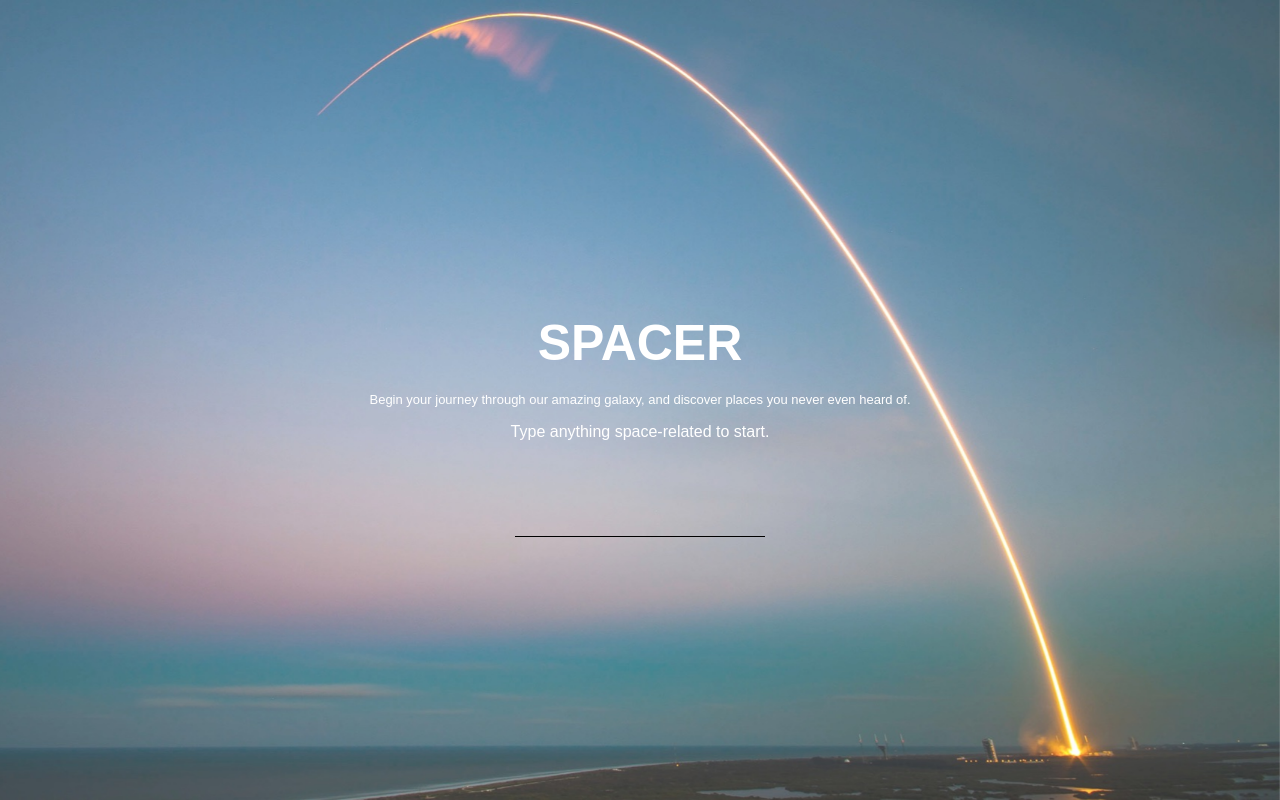
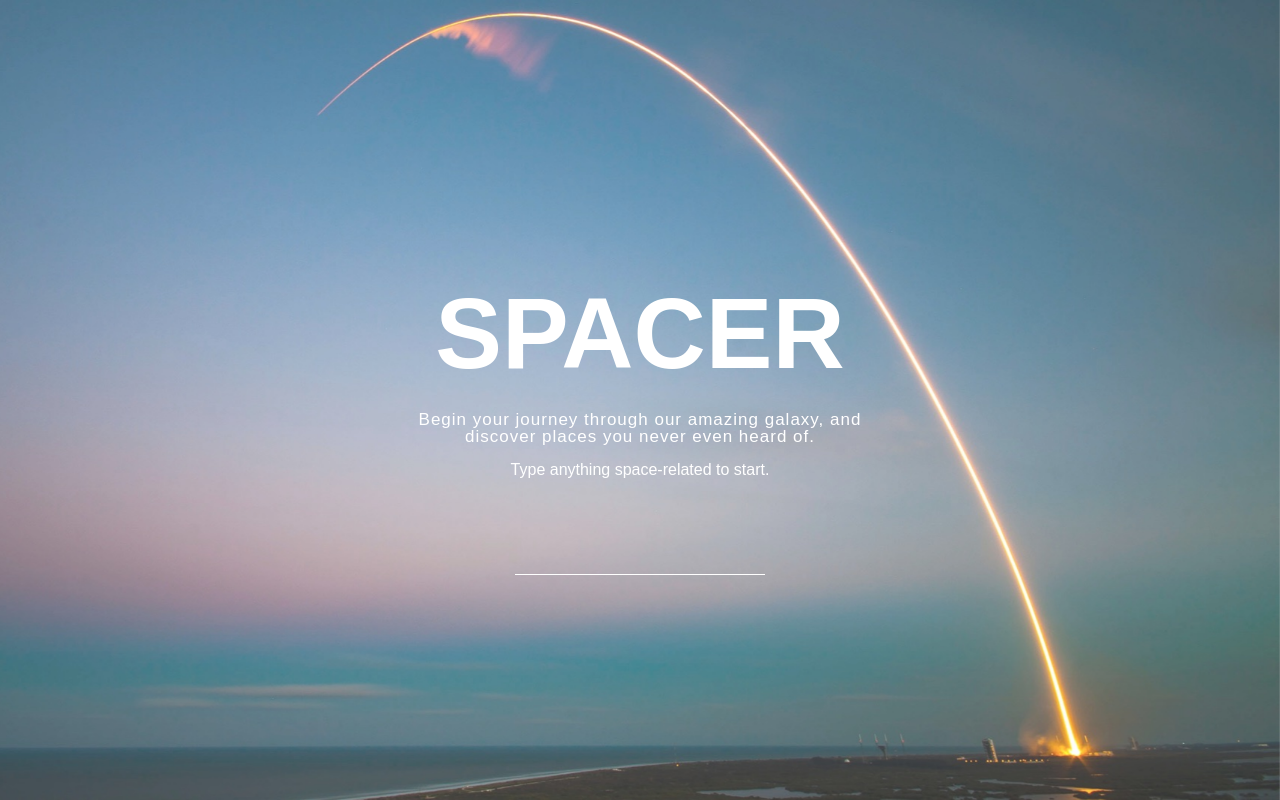
Before and after one commit to DariuszUrbaniak/newspacer, a Vue app: page /#/ in a window 1280 px wide. Built offline with nearby package versions, Linux system fonts and the light colour scheme; a web font is replaced by a local one.

Commit message:
zmiana_2025_01_12-23:20

```diff
--- a/src/components/Claim.vue
+++ b/src/components/Claim.vue
@@ -44,10 +44,26 @@ export default {
   .claim {
     font-size: 50px;
     margin: 0;
+
+    @media (min-width: 768px) {
+      font-size: 80px;
+    }
+
+    @media (min-width: 1024px) {
+      font-size: 100px;
+    }
   }
 
   .subclaim {
     margin: 20px 0 0 0;
+    width: 500px;
     font-size: 13px;
+    font-weight: 400;
+
+    @media (min-width: 768px) {
+      font-size: 17px;
+      line-height: 1;
+      letter-spacing: 1px;
+    }
   }
 </style>
--- a/src/components/Searchinput.vue
+++ b/src/components/Searchinput.vue
@@ -17,10 +17,24 @@ export default {
     width: 250px;
 
   input {
+    color: white;
+    text-align: center;
+    font-size: 18px;
+    font-weight: 400;
     height: 30px;
     border: 0;
     background: none;
-    border-bottom: 1px solid black;
+    border-bottom: 1px solid white;
+    transition: box-shadow .3s ease-out;
+
+    @media (min-width: 1024px) {
+      font-weight: 400;
+    }
+  }
+
+  input:focus {
+    outline: none;
+    box-shadow: 0 10px 20px -8px rgba(255,255,255, .9);
   }
 }
 </style>
```
Also changed, not shown: src/views/Search.vue (deleted, +0 -56 lines), src/assets/dane.txt (added).
